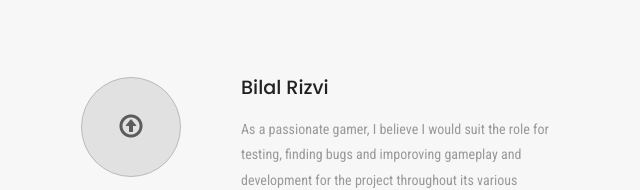
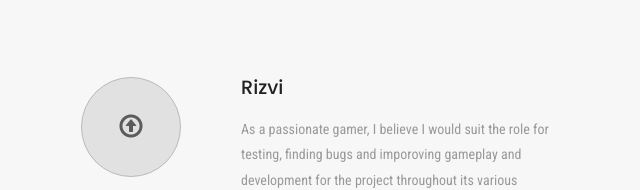
Before and after one commit to s3603583/Crust, a plain HTML site: page index.html in a window 1280 px wide. Shown: the part 1390-1580 px from the top of the page, 604-1244 px from the left. Drawn offline with Linux system fonts and the light colour scheme.

Commit message:
Update index.html

```diff
--- a/index.html
+++ b/index.html
@@ -212,7 +212,8 @@ Smartphone Compatible web template, free webdesigns for Nokia, Samsung, LG, Sony
                                 </div>
                             </div>
                             <div class="col-md-8 services-grid-left services-grid-left1">
-                                <h4>Bilal Rizvi</h4>
+                                <h4>
+					Rizvi</h4>
                                 <p>As a passionate gamer, I believe I would suit the role for
 								testing, finding bugs and imporoving gameplay and development for
 								the project throughout its various development stages.</p>
@@ -367,7 +368,7 @@ Smartphone Compatible web template, free webdesigns for Nokia, Samsung, LG, Sony
                 </div>
             </div>
             <div class="col-md-3 wthree-team-grid">
-                <img src="images/t4.jpg" alt="" width="205" height="205">
+                <img src="images/t4.jpg" alt="" width="205" height="255">
                 <h4>Bilal Rizvi</h4>
                 <p>Tester</p>
                 <div class="team-social-grids">
```
